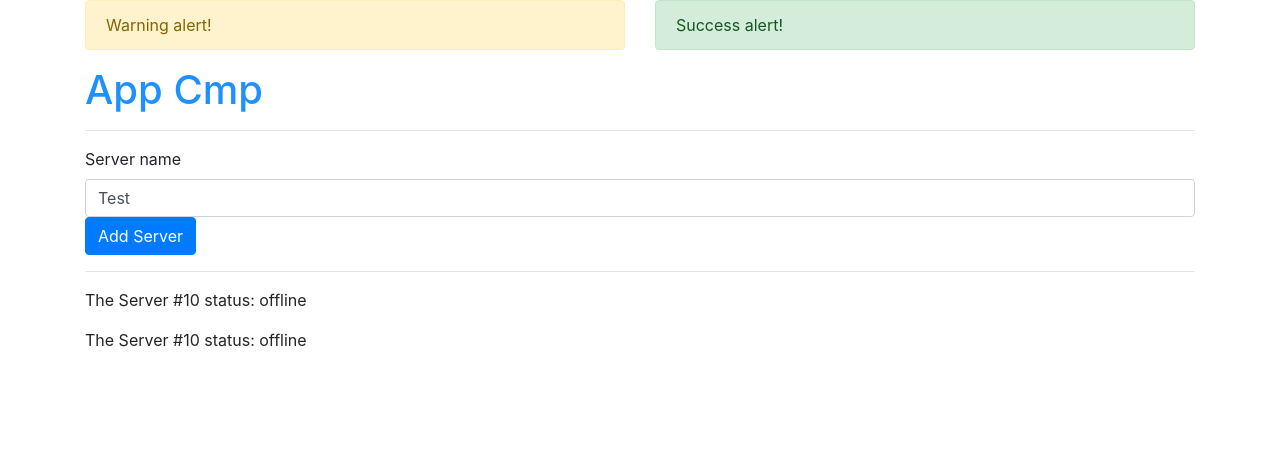
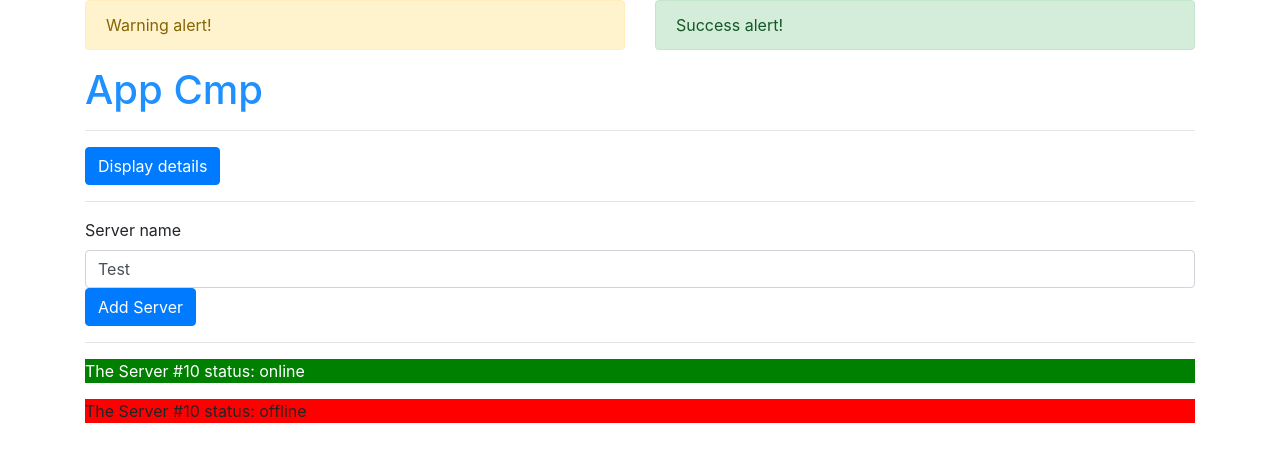
Before and after one commit to oleksii-honchar/ng7-2019, an Angular app in the folder src/app/: page / in a window 1280 px wide. Shown: the top 462 px of the page. Built offline with nearby package versions, Linux system fonts and the light colour scheme.

Commit message:
* directives

```diff
--- a/src/app/src/app/server/server.component.html
+++ b/src/app/src/app/server/server.component.html
@@ -1 +1,6 @@
-<p>The Server #{{ serverId }} status: {{ getServerStatus() }}</p>
+<p
+  [ngStyle]="{backgroundColor: getColor()}"
+  [ngClass]="{ 'online': serverStatus === 'online' }"
+>
+  The Server #{{ serverId }} status: {{ getServerStatus() }}
+</p>
--- a/src/app/src/app/server/server.component.ts
+++ b/src/app/src/app/server/server.component.ts
@@ -2,13 +2,26 @@ import { Component } from '@angular/core';
 
 @Component({
   selector: 'app-server',
-  templateUrl: './server.component.html'
+  templateUrl: './server.component.html',
+  styles: [`
+    .online {
+      color: white;
+    }
+  `]
 })
 export class ServerComponent {
-  serverId: number = 10;
-  serverStatus: string = 'offline';
+  serverId = 10;
+  serverStatus = 'offline';
+
+  constructor () {
+    this.serverStatus = Math.random() > 0.5 ? 'online': 'offline';
+  }
 
   getServerStatus () {
     return this.serverStatus;
   }
+
+  getColor () {
+    return this.serverStatus === 'online' ? 'green': 'red';
+  }
 }
--- /dev/null
+++ b/src/app/src/app/servers/servers.component.css
@@ -0,0 +1,3 @@
+.blueText {
+  color: white;
+}
--- a/src/app/src/app/servers/servers.component.html
+++ b/src/app/src/app/servers/servers.component.html
@@ -1,3 +1,21 @@
+<button
+  class="btn btn-primary"
+  (click)="toggleDetailsBtn()"
+>
+  Display details
+</button>
+<p [hidden]="!isDetailsBtnClicked">Secret password: tuna</p>
+<br>
+<ul>
+  <li
+    *ngFor="let entry of detailsBtnClickLogs; let idx = index"
+    [ngStyle]="{ backgroundColor: idx > 4 ? 'blue': null }"
+    [ngClass]="{ 'blueText': idx > 4 ? 'blue': null }"
+  >
+    {{ idx }}: {{ entry }}
+  </li>
+</ul>
+<hr>
 <label>Server name</label>
 <input
   type="text"
@@ -19,6 +37,11 @@
 </button>
 <hr/>
 <!--<p>{{ serverCreationStatus }}</p>-->
+<!--<p *ngIf="serverCreated; else noServer">{{ serverCreationStatus }}</p>-->
+<!--<ng-template #noServer>-->
+  <!--<p>no server was created!</p>-->
+<!--</ng-template>-->
+
 <p *ngIf="serverCreated">{{ serverCreationStatus }}</p>
-<app-server></app-server>
-<app-server></app-server>
+
+<app-server *ngFor="let server of servers"></app-server>
--- a/src/app/src/app/servers/servers.component.ts
+++ b/src/app/src/app/servers/servers.component.ts
@@ -3,18 +3,24 @@ import { Component, OnInit } from '@angular/core';
 @Component({
   selector: 'app-servers',
   templateUrl: './servers.component.html',
-  styleUrls: ['./servers.component.scss']
+  styleUrls: ['./servers.component.css']
 })
 export class ServersComponent implements OnInit {
   allowNewServer = false;
   serverCreationStatus = 'No server was created!';
   serverName = 'Test';
   serverCreated = false;
+  servers = [
+    'Test1',
+    'Test2'
+  ];
+  isDetailsBtnClicked = false;
+  detailsBtnClickLogs = [];
 
   constructor() {
     setTimeout(() => {
       this.allowNewServer = true;
-    }, 2000)
+    }, 2000);
   }
 
   ngOnInit() {
@@ -23,9 +29,16 @@ export class ServersComponent implements OnInit {
   onCreateServer () {
     this.serverCreationStatus = 'Server was created! Name is ' + this.serverName;
     this.serverCreated = true;
+    this.servers.push(this.serverName);
   }
 
   onUpdateServerName (event: any) {
     this.serverName = (<HTMLInputElement>event.target).value;
   }
+
+  toggleDetailsBtn () {
+    this.isDetailsBtnClicked = !this.isDetailsBtnClicked;
+
+    this.detailsBtnClickLogs.push(new Date())
+  }
 }
```
Also changed, not shown: src/app/src/app/servers/servers.component.scss (deleted).
